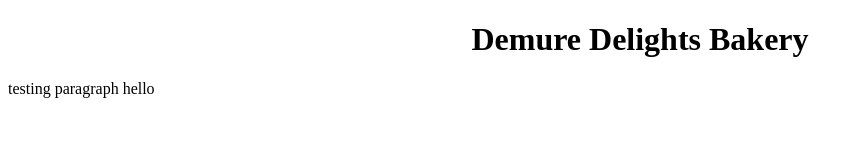
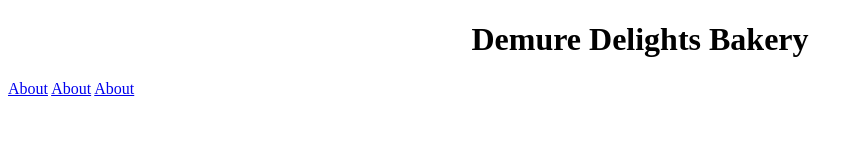
Before and after one commit to CCSWEC/FL2024-BakeryWebsite, a plain HTML site: page index.html in a window 1280 px wide. Shown: the whole page, without its empty margins (0-863 px from the left). Drawn offline with Linux system fonts and the light colour scheme.

Commit message:
Added page links

```diff
--- a/index.html
+++ b/index.html
@@ -11,6 +11,8 @@
     </head>
     <body>
         <h1>Demure Delights Bakery</h1>
-        <p> testing paragraph hello</p>
+        <a href="about.html">About</a>
+        <a href="menu.html">About</a>
+        <a href="reservations.html">About</a>
     </body>
 </html>
```
